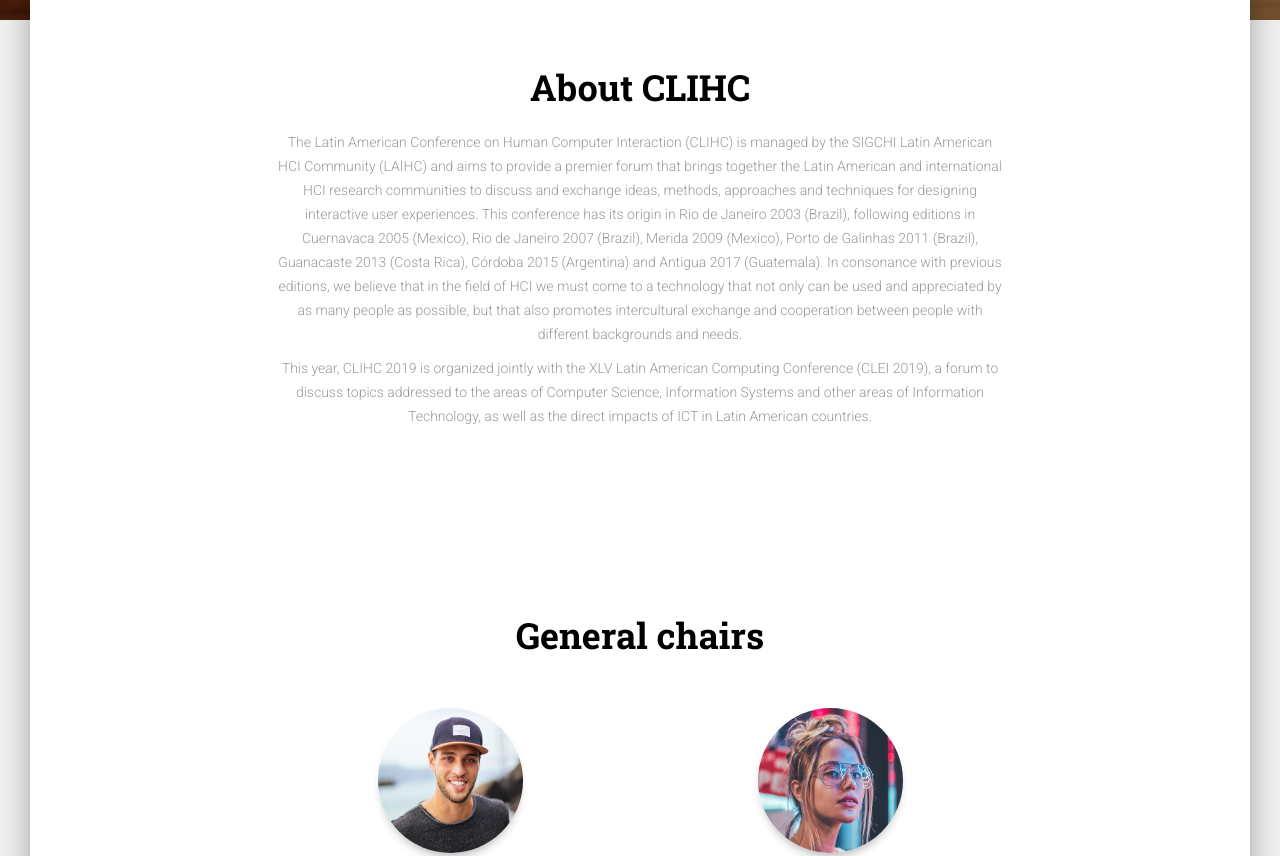
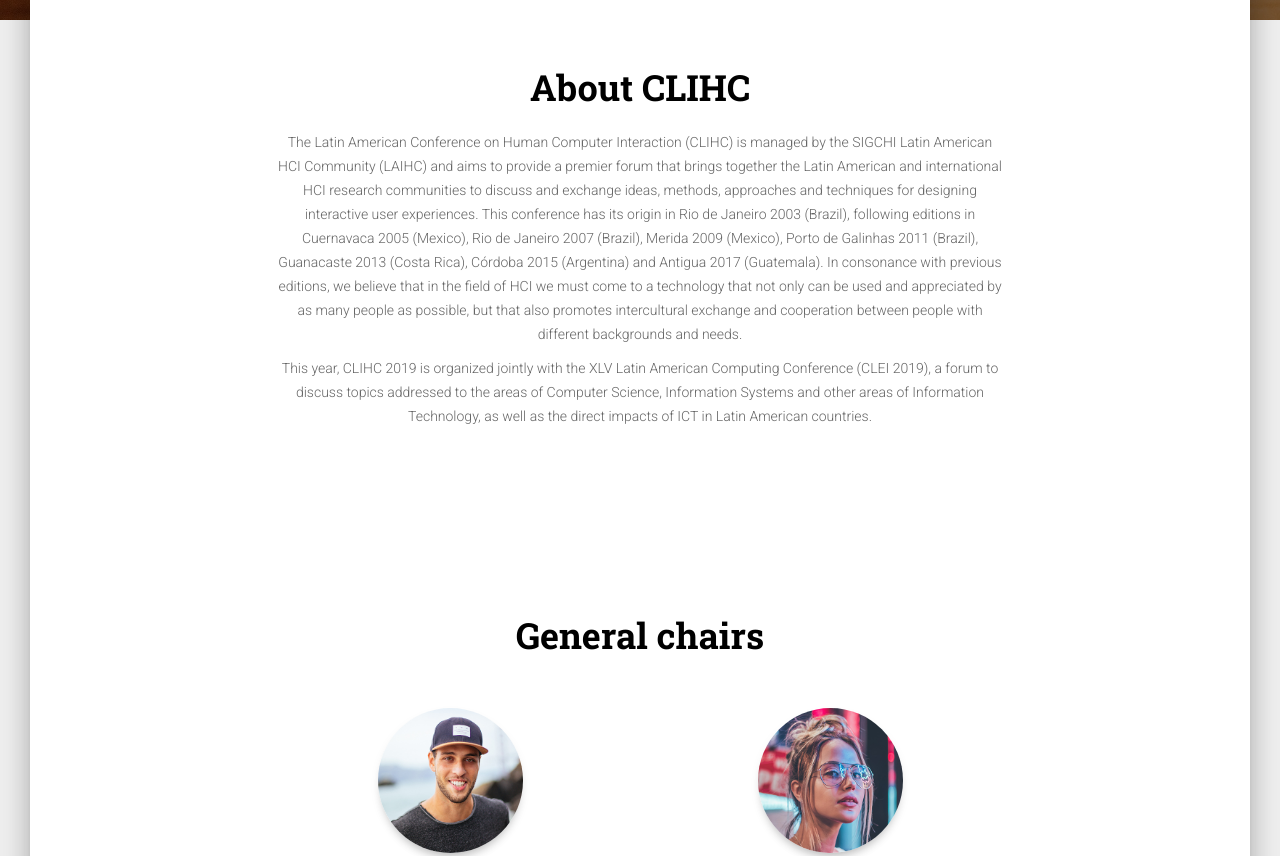
Before and after one commit to LAIHC-org/clihc2021, a plain HTML site: page index.html in a window 1280 px wide. Shown: the part 780-1636 px from the top of the page. Drawn offline with Linux system fonts and the light colour scheme.

Commit message:
Cambiar texto a color #666

```diff
--- a/assets/css/app.css
+++ b/assets/css/app.css
@@ -17,6 +17,10 @@ h4{
     background-color: rgba(0, 0, 0, 0.4);
     border-radius: 10px;
     padding-bottom: 20px;
+}
+
+.description, .card-description{
+  color: #666666 !important;
 }
 
 .tim-row {
```
